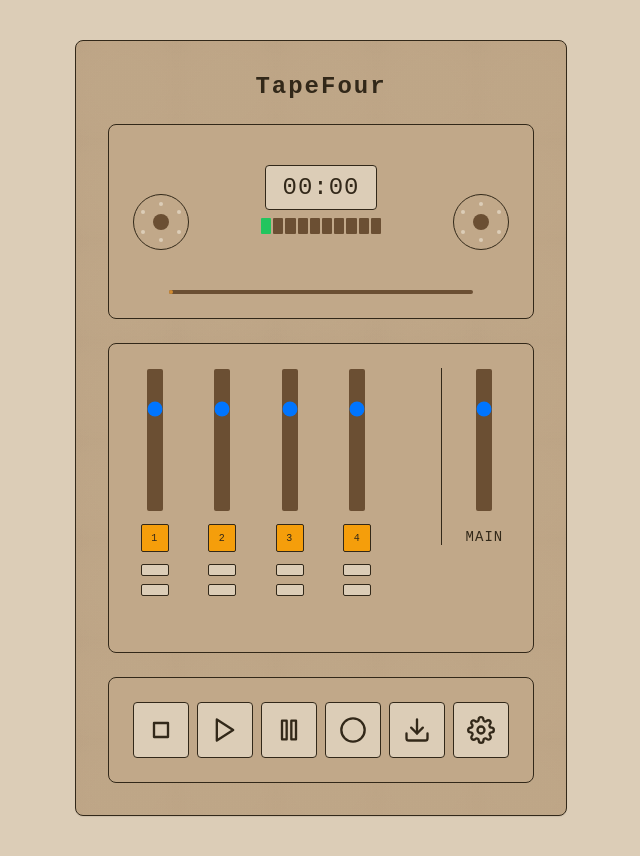
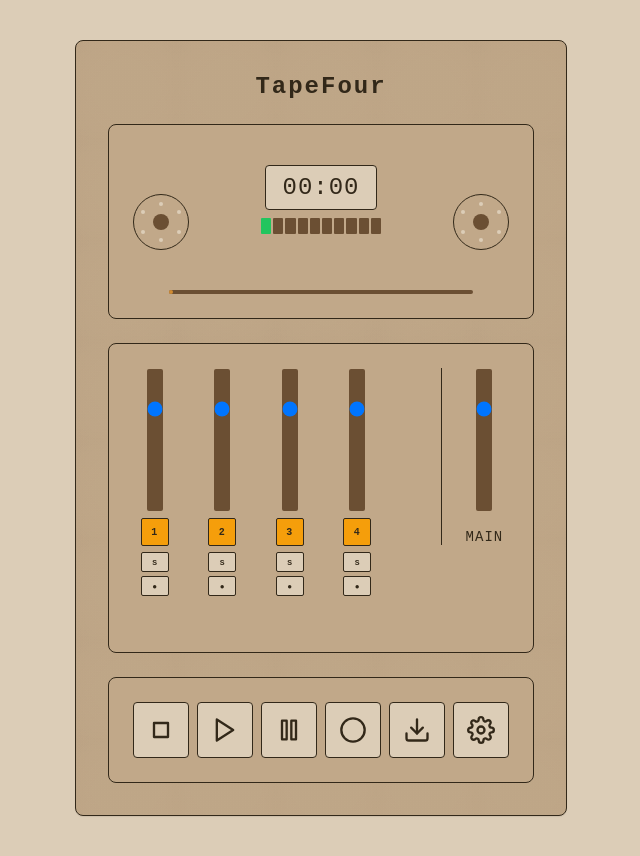
Before and after one commit to fxcircus/tapeFour, a React (Vite) app in the folder tapefour-react/: page / in a window 1280 px wide. Shown: the whole page, without its empty margins (319-959 px from the left). Built offline with nearby package versions, Linux system fonts and the light colour scheme; no server answers.

Commit message:
button styling

```diff
--- a/tapefour-react/src/styles/globals.css
+++ b/tapefour-react/src/styles/globals.css
@@ -496,22 +496,37 @@ input[type="range"]::-moz-range-thumb {
 
 /* Track Controls */
 
-
-
 .arm-button {
   appearance: none;
   background: var(--paper);
   border: 1px solid var(--ink);
   border-radius: 2px;
   width: 28px;
-  height: 12px;
+  height: 20px;
   cursor: pointer;
   position: relative;
   transition: background 0.2s ease;
 }
 
+/* Add record icon to ARM buttons */
+.arm-button::after {
+  content: '●';
+  position: absolute;
+  top: 50%;
+  left: 50%;
+  transform: translate(-50%, -50%);
+  font-size: 8px;
+  font-weight: bold;
+  color: var(--ink);
+  pointer-events: none;
+}
+
 .arm-button:checked {
   background: var(--red);
+}
+
+.arm-button:checked::after {
+  color: var(--paper);
 }
 
 .arm-button:hover {
@@ -529,15 +544,33 @@ input[type="range"]::-moz-range-thumb {
   border: 1px solid var(--ink);
   border-radius: 2px;
   width: 28px;
-  height: 12px;
+  height: 20px;
   cursor: pointer;
   position: relative;
   transition: background 0.2s ease;
-  margin-top: 4px;
+  margin-top: 2px;
+}
+
+/* Add "S" label to solo buttons */
+.solo-button::after {
+  content: 'S';
+  position: absolute;
+  top: 50%;
+  left: 50%;
+  transform: translate(-50%, -50%);
+  font-size: 8px;
+  font-weight: bold;
+  font-family: 'Space Mono', monospace;
+  color: var(--ink);
+  pointer-events: none;
 }
 
 .solo-button:checked {
   background: var(--sky);
+}
+
+.solo-button:checked::after {
+  color: var(--paper);
 }
 
 .solo-button:hover {
@@ -554,7 +587,7 @@ input[type="range"]::-moz-range-thumb {
   display: flex;
   align-items: center;
   justify-content: center;
-  margin-top: 4px;
+  margin-top: 2px;
 }
 
 .mute-button {
@@ -563,7 +596,7 @@ input[type="range"]::-moz-range-thumb {
   border: 1px solid var(--ink);
   border-radius: 2px;
   width: 28px;
-  height: 28px; /* Make it square */
+  height: 28px; /* Perfect square */
   cursor: pointer;
   position: relative;
   transition: background 0.2s ease;
@@ -593,7 +626,7 @@ input[type="range"]::-moz-range-thumb {
   top: 50%;
   left: 50%;
   transform: translate(-50%, -50%);
-  font-weight: 400;
+  font-weight: bold;
   font-family: 'Space Mono', monospace;
   letter-spacing: 1px;
   color: var(--ink);
@@ -767,7 +800,7 @@ input[type="range"]::-moz-range-thumb {
   display: flex;
   flex-direction: column;
   align-items: center;
-  gap: 8px;
+  gap: 4px;
 }
 
 .master-section {
```
